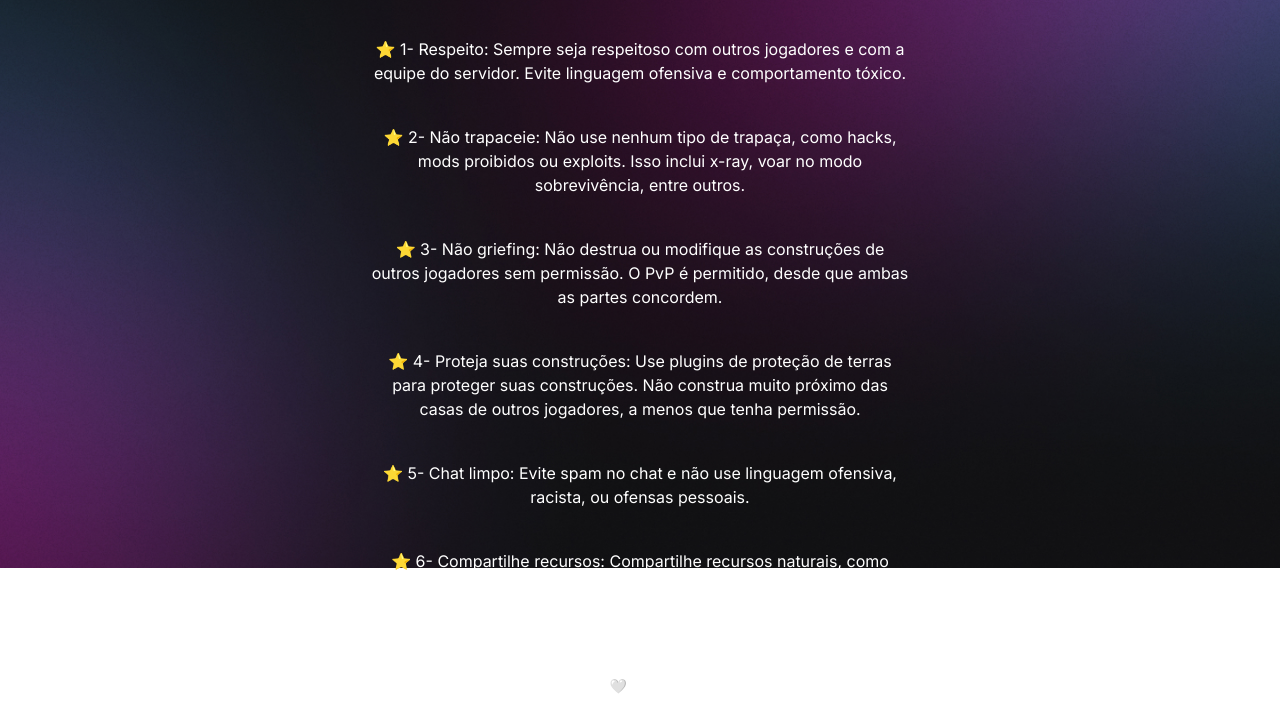
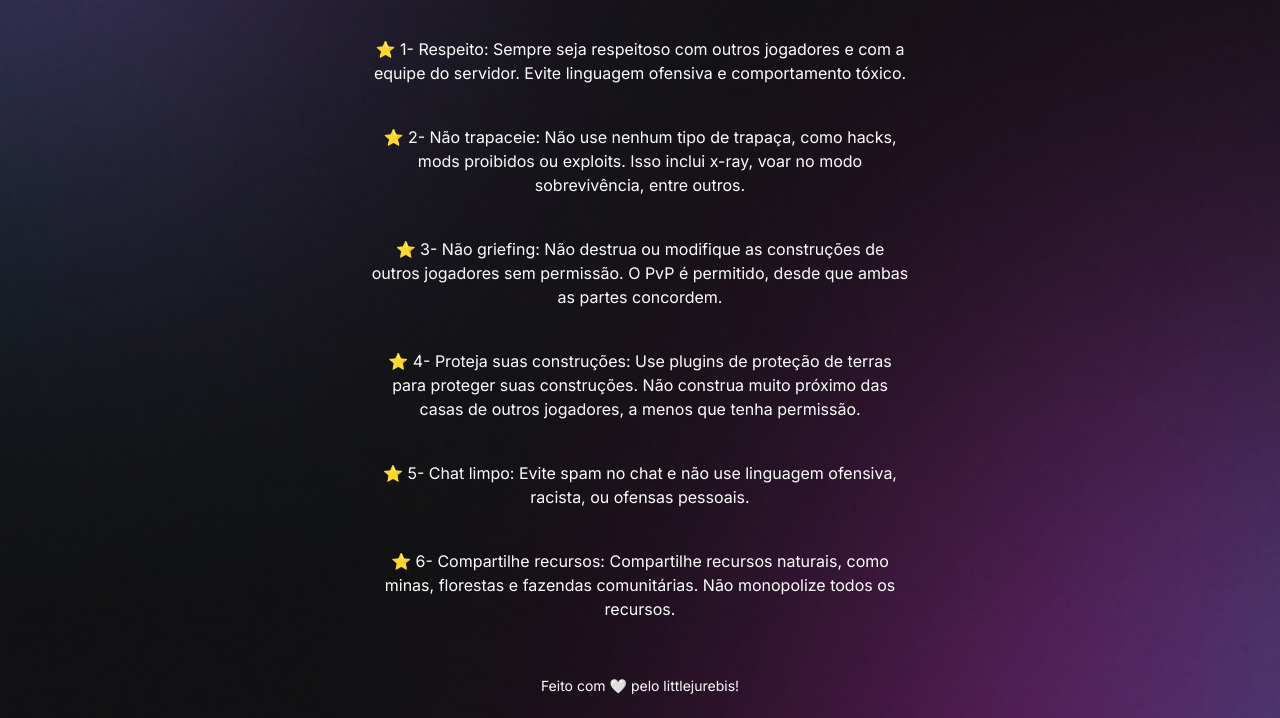
Before and after one commit to viniciuseditor/LittleWorld, a plain HTML site: page Regras/index.html in a window 1280 px wide. Shown: the part 342-1060 px from the top of the page. Drawn offline with nearby package versions, Linux system fonts and the light colour scheme; files whose address does not match are found by name.

Commit message:
style arrumado

```diff
--- a/Regras/style.css
+++ b/Regras/style.css
@@ -26,17 +26,17 @@
 
 
 body {
-  /*
+
   background-image: url(./assets/bg-mobile.jpg);
   background-repeat: no-repeat;
   background-position: top center;
   background-size: cover;
-  */
 
 
 
 
-  background: var(--bg-url) no-repeat top center/cover;
+
+  /*background: var(--bg-url) no-repeat top center/cover;
   height: 100vh;
 
 
--- a/style.css
+++ b/style.css
@@ -200,7 +200,7 @@ ul li a {
     }
 
     .light {
-        --bg-url: url(./assets/bg-desktop-light.jpg)
+        --bg-url: url(./assets/bg-desktop-light.jpg);
     }
  }
 
```
